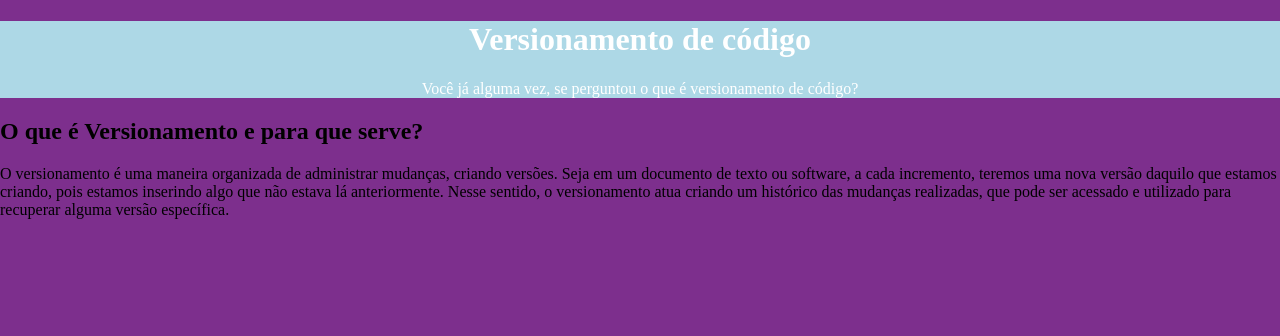
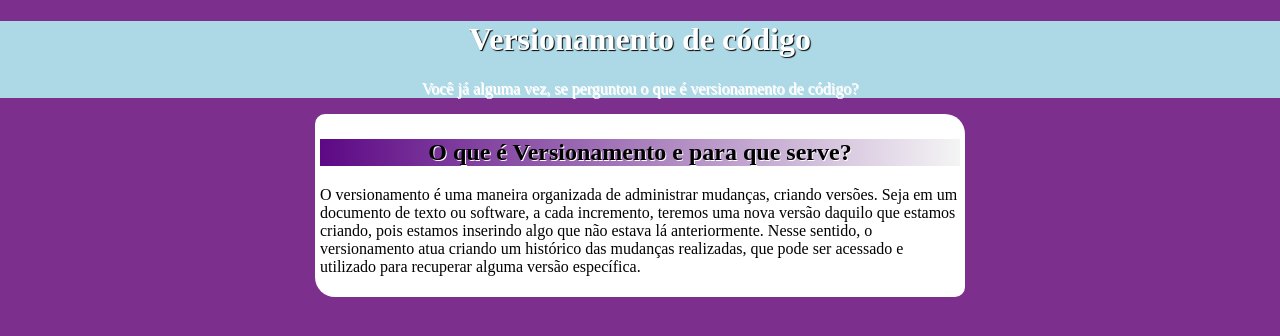
Before and after one commit to higorxi/ola_mundo, a plain HTML site: page site-testegit/index.html in a window 1280 px wide. Drawn offline with Linux system fonts and the light colour scheme.

Commit message:
alterações no CSS

```diff
--- a/site-testegit/style.css
+++ b/site-testegit/style.css
@@ -11,3 +11,21 @@ header{
     background-color: lightblue;
     color: white;
 }
+main{
+    background-color: white;
+    width: 80vh;
+    margin: auto;
+    padding: 5px;
+    border-radius: 10px 20px;
+}
+h2{
+    text-align: center;
+    background-image: linear-gradient(to right, rgb(93, 8, 133), rgba(235, 235, 235, 0.527) );
+    border-right: 5px 5px;
+}
+*{
+    text-shadow: 1px 1px 0px white
+}
+h1{
+    text-shadow: 1px 1px 1px black;
+}
```
Also changed, not shown: site-testegit/index.html (+3 -1 lines).
